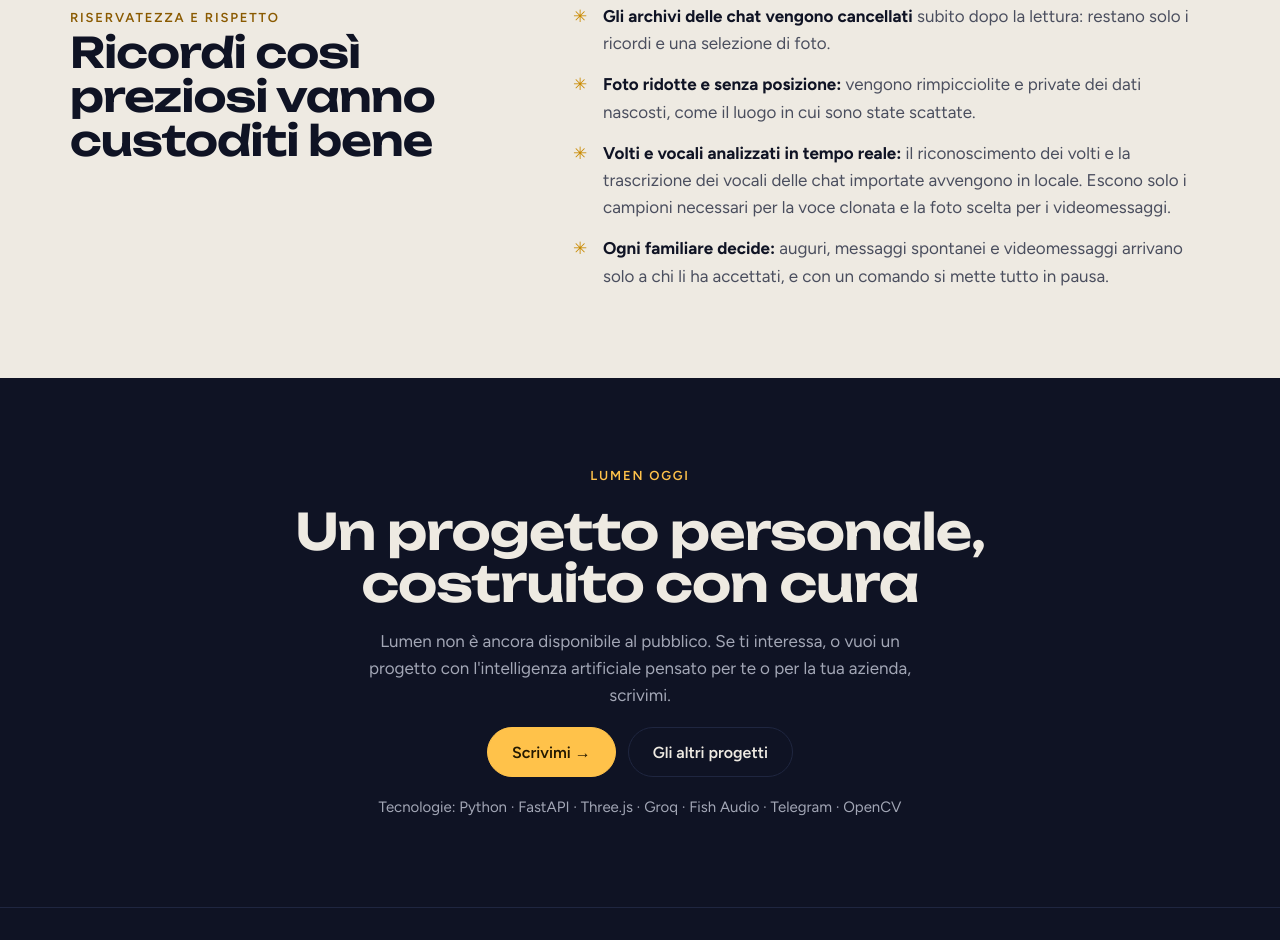
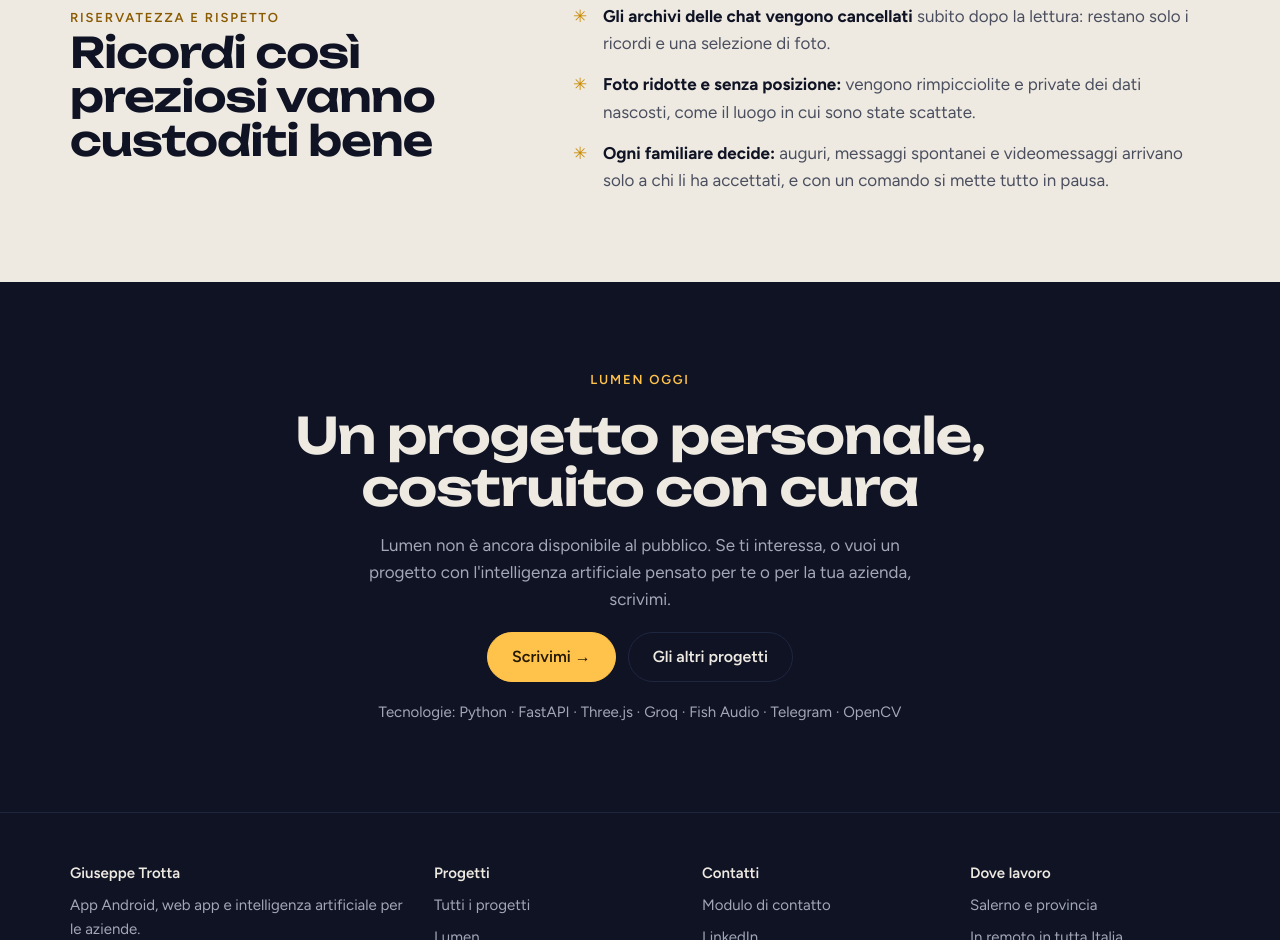
Before and after one commit to giuseppetrotta82/giuseppetrotta82.github.io, a plain HTML site: page lumen.html in a window 1280 px wide. Shown: the part 3902-4842 px from the top of the page. Drawn offline with Linux system fonts and the light colour scheme.

Commit message:
Lumen: tolto il punto su volti e vocali dalla riservatezza
Co-Authored-By: Claude Opus 5.5 <noreply@anthropic.com>

```diff
--- a/lumen.html
+++ b/lumen.html
@@ -236,7 +236,6 @@
   <ul>
     <li><b>Gli archivi delle chat vengono cancellati</b> subito dopo la lettura: restano solo i ricordi e una selezione di foto.</li>
     <li><b>Foto ridotte e senza posizione:</b> vengono rimpicciolite e private dei dati nascosti, come il luogo in cui sono state scattate.</li>
-    <li><b>Volti e vocali analizzati in tempo reale:</b> il riconoscimento dei volti e la trascrizione dei vocali delle chat importate avvengono in locale. Escono solo i campioni necessari per la voce clonata e la foto scelta per i videomessaggi.</li>
     <li><b>Ogni familiare decide:</b> auguri, messaggi spontanei e videomessaggi arrivano solo a chi li ha accettati, e con un comando si mette tutto in pausa.</li>
   </ul>
 </div></section>
```
